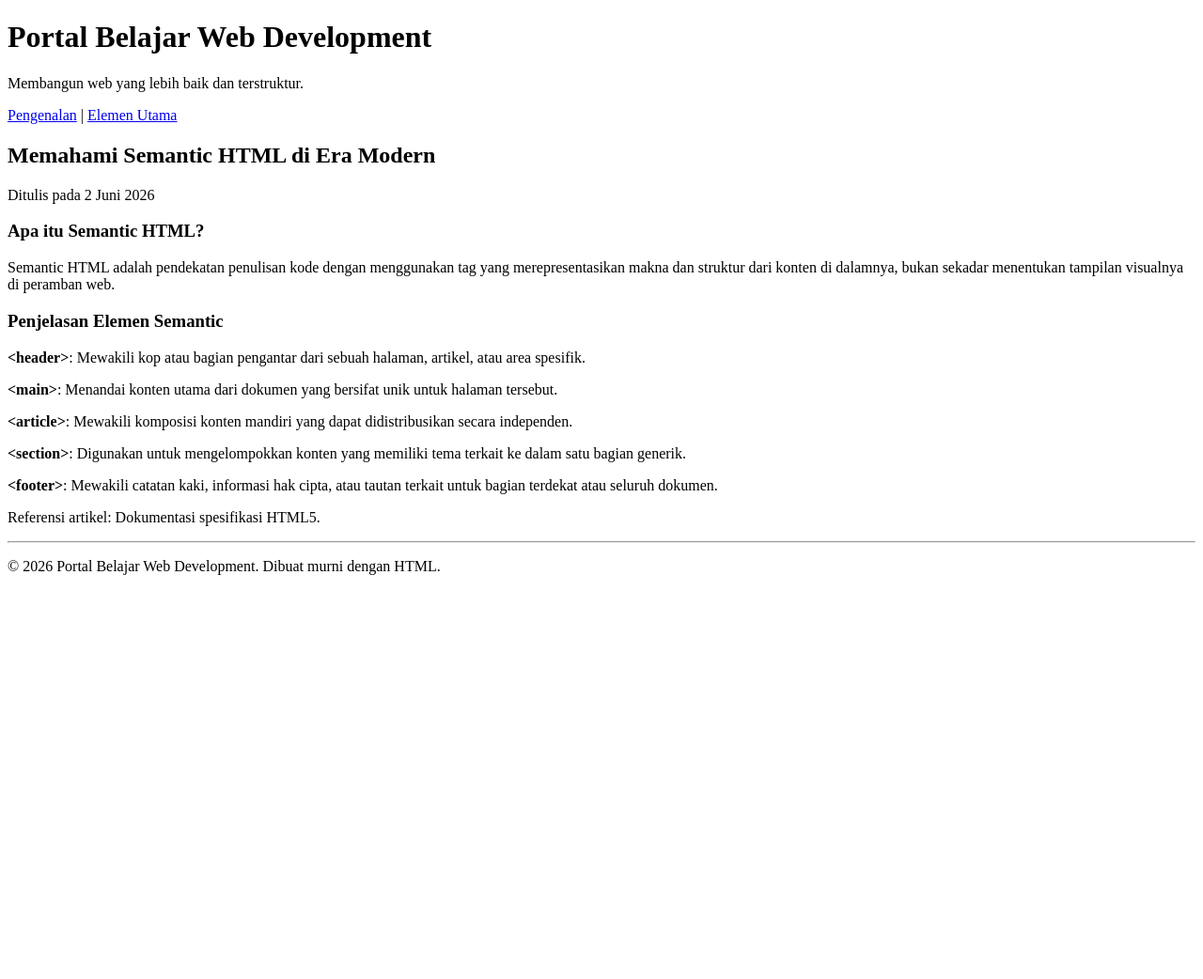
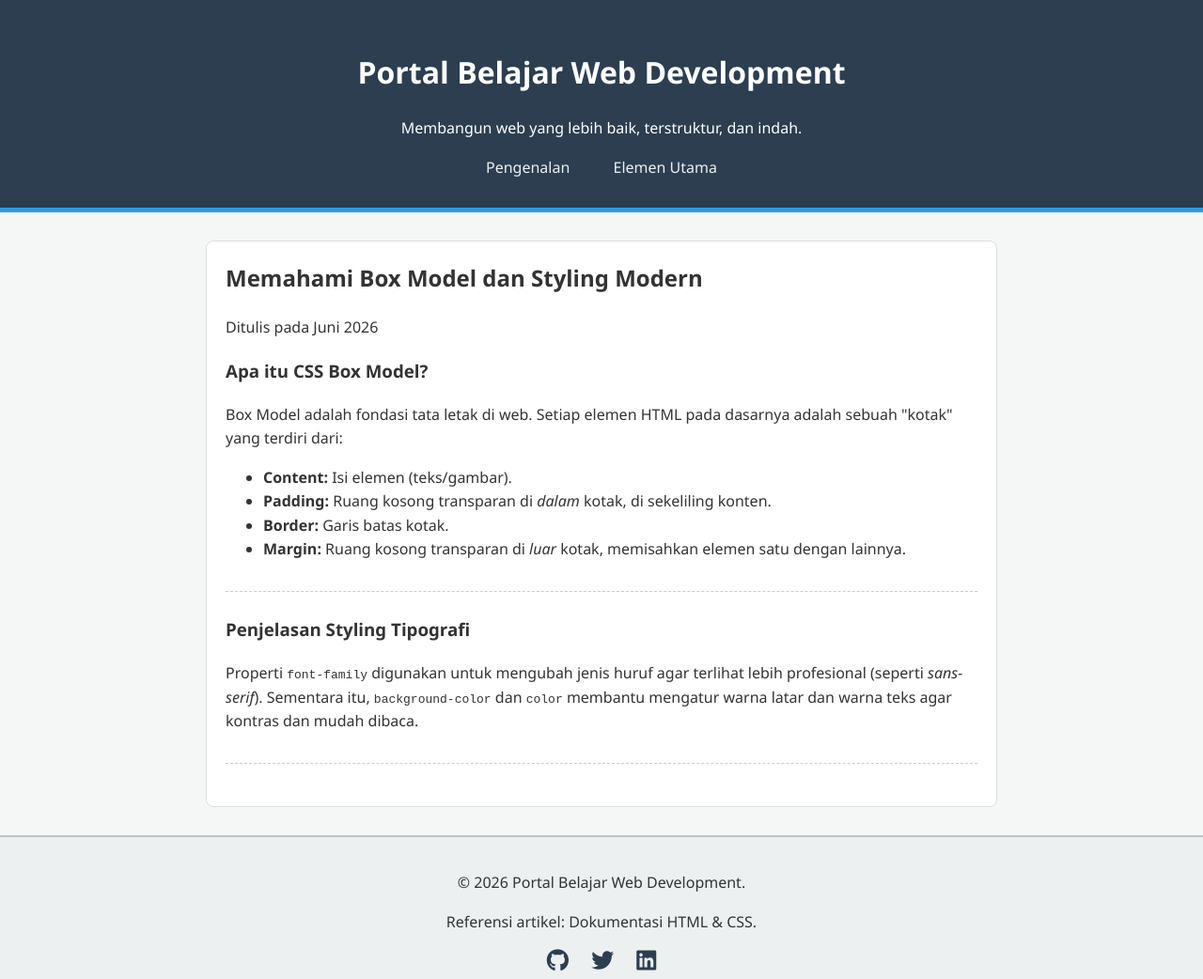
Before and after one commit to FaizFatahilah123/proyek-html-day-1, a plain HTML site: page index.html in a window 1280 px wide. Shown: the whole page at 94% size. Before the commit the page ends 800 px from the top, so only its background shows below. Drawn offline with Linux system fonts and the light colour scheme.

Commit message:
update css dan file html baru

```diff
--- a/index.html
+++ b/index.html
@@ -3,48 +3,56 @@
 <head>
     <meta charset="UTF-8">
     <meta name="viewport" content="width=device-width, initial-scale=1.0">
-    <title>Dokumentasi: Pengenalan HTML Semantic</title>
+    <title>Dokumentasi: Pengenalan HTML Semantic & CSS</title>
+
+    <link rel="stylesheet" href="style.css">
+
+    <link rel="stylesheet" href="https://cdnjs.cloudflare.com/ajax/libs/font-awesome/6.5.1/css/all.min.css">
 </head>
 <body>
     <header>
         <h1>Portal Belajar Web Development</h1>
-        <p>Membangun web yang lebih baik dan terstruktur.</p>
+        <p>Membangun web yang lebih baik, terstruktur, dan indah.</p>
         <nav>
-            <a href="#pengenalan">Pengenalan</a> |
+            <a href="#pengenalan">Pengenalan</a>
             <a href="#elemen">Elemen Utama</a>
         </nav>
     </header>
 
     <main>
         <article>
-            <header>
-                <h2>Memahami Semantic HTML di Era Modern</h2>
-                <p>Ditulis pada 2 Juni 2026</p>
+            <header style="border-bottom: none; background-color: transparent; color: #333; padding: 0; text-align: left;">
+                <h2 style="margin-top: 0;">Memahami Box Model dan Styling Modern</h2>
+                <p>Ditulis pada Juni 2026</p>
             </header>
 
             <section id="pengenalan">
-                <h3>Apa itu Semantic HTML?</h3>
-                <p>Semantic HTML adalah pendekatan penulisan kode dengan menggunakan tag yang merepresentasikan makna dan struktur dari konten di dalamnya, bukan sekadar menentukan tampilan visualnya di peramban web.</p>
+                <h3>Apa itu CSS Box Model?</h3>
+                <p>Box Model adalah fondasi tata letak di web. Setiap elemen HTML pada dasarnya adalah sebuah "kotak" yang terdiri dari:</p>
+                <ul>
+                    <li><strong>Content:</strong> Isi elemen (teks/gambar).</li>
+                    <li><strong>Padding:</strong> Ruang kosong transparan di <em>dalam</em> kotak, di sekeliling konten.</li>
+                    <li><strong>Border:</strong> Garis batas kotak.</li>
+                    <li><strong>Margin:</strong> Ruang kosong transparan di <em>luar</em> kotak, memisahkan elemen satu dengan lainnya.</li>
+                </ul>
             </section>
 
             <section id="elemen">
-                <h3>Penjelasan Elemen Semantic</h3>
-                <p><strong>&lt;header&gt;</strong>: Mewakili kop atau bagian pengantar dari sebuah halaman, artikel, atau area spesifik.</p>
-                <p><strong>&lt;main&gt;</strong>: Menandai konten utama dari dokumen yang bersifat unik untuk halaman tersebut.</p>
-                <p><strong>&lt;article&gt;</strong>: Mewakili komposisi konten mandiri yang dapat didistribusikan secara independen.</p>
-                <p><strong>&lt;section&gt;</strong>: Digunakan untuk mengelompokkan konten yang memiliki tema terkait ke dalam satu bagian generik.</p>
-                <p><strong>&lt;footer&gt;</strong>: Mewakili catatan kaki, informasi hak cipta, atau tautan terkait untuk bagian terdekat atau seluruh dokumen.</p>
+                <h3>Penjelasan Styling Tipografi</h3>
+                <p>Properti <code>font-family</code> digunakan untuk mengubah jenis huruf agar terlihat lebih profesional (seperti <em>sans-serif</em>). Sementara itu, <code>background-color</code> dan <code>color</code> membantu mengatur warna latar dan warna teks agar kontras dan mudah dibaca.</p>
             </section>
-
-            <footer>
-                <p>Referensi artikel: Dokumentasi spesifikasi HTML5.</p>
-            </footer>
         </article>
     </main>
 
     <footer>
-        <hr>
-        <p>&copy; 2026 Portal Belajar Web Development. Dibuat murni dengan HTML.</p>
+        <p>&copy; 2026 Portal Belajar Web Development.</p>
+        <p>Referensi artikel: Dokumentasi HTML & CSS.</p>
+
+        <div class="social-icons">
+            <a href="#"><i class="fa-brands fa-github"></i></a>
+            <a href="#"><i class="fa-brands fa-twitter"></i></a>
+            <a href="#"><i class="fa-brands fa-linkedin"></i></a>
+        </div>
     </footer>
 </body>
 </html>
--- a/style.css
+++ b/style.css
@@ -0,0 +1,68 @@
+body {
+    font-family: 'Segoe UI', Tahoma, Geneva, Verdana, sans-serif;
+    background-color: #f4f7f6;
+    color: #333333;
+    line-height: 1.6;
+    margin: 0; /* Menghilangkan margin bawaan browser */
+}
+
+/* --- Implementasi Box Model (Margin, Padding, Border) --- */
+header {
+    background-color: #2c3e50;
+    color: #ffffff;
+    padding: 30px 20px; /* Jarak bagian dalam (atas-bawah 30px, kiri-kanan 20px) */
+    text-align: center;
+    border-bottom: 5px solid #3498db; /* Garis batas bawah */
+}
+
+nav a {
+    color: #ecf0f1;
+    text-decoration: none;
+    margin: 0 10px; /* Jarak luar antar link */
+    padding: 5px 10px; /* Jarak dalam (tombol) */
+    border: 1px solid transparent;
+}
+
+nav a:hover {
+    border: 1px solid #ecf0f1; /* Border muncul saat kursor diarahkan (hover) */
+    border-radius: 5px; /* Membuat sudut border melengkung */
+}
+
+main {
+    max-width: 800px;
+    margin: 30px auto; /* Margin atas-bawah 30px, auto untuk di tengah layar */
+    padding: 20px;
+    background-color: #ffffff;
+    border: 1px solid #ddd;
+    border-radius: 8px;
+}
+
+section {
+    margin-bottom: 25px; /* Jarak luar bawah antar bagian */
+    padding-bottom: 15px; /* Jarak dalam bawah */
+    border-bottom: 1px dashed #cccccc;
+}
+
+footer {
+    text-align: center;
+    padding: 20px;
+    margin-top: 30px;
+    background-color: #ecf0f1;
+    border-top: 2px solid #bdc3c7;
+}
+
+/* Styling khusus untuk ikon FontAwesome */
+.social-icons {
+    margin-top: 15px;
+}
+
+.social-icons i {
+    font-size: 24px;
+    margin: 0 10px;
+    color: #2c3e50;
+    cursor: pointer;
+}
+
+.social-icons i:hover {
+    color: #3498db;
+}
```
